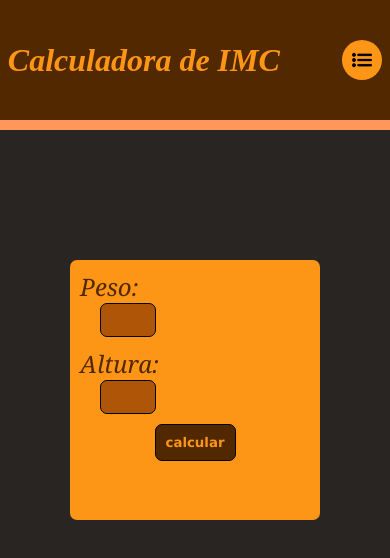
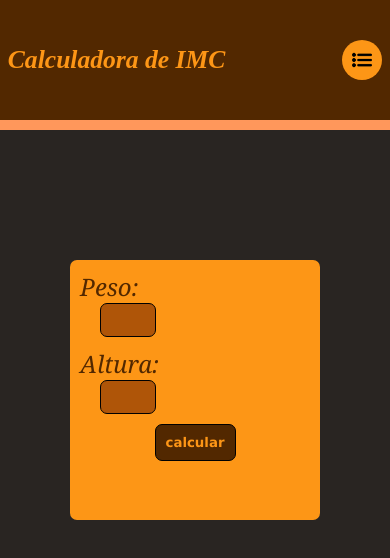
Before and after one commit to Kgabriel00/PROJETO_CALC_IMC, a plain HTML site: page index.html in a window 390 px wide. Drawn offline with Linux system fonts and the light colour scheme.

Commit message:
alterações de responsividade

```diff
--- a/imc_calc.css
+++ b/imc_calc.css
@@ -25,7 +25,7 @@
 #titulo{
     font-family: 'Times New Roman', Times, serif;
     font-style: italic;
-    font-size: normal;
+    font-size: 80%;
     font-weight: lighter;
     padding-left: 2%;
 }
--- a/index.html
+++ b/index.html
@@ -2,7 +2,7 @@
 <html lang="pt-br">
 <head>
     <meta charset="UTF-8">
-    <meta name="viewport" content="width=device-width, initial-scale=1.0">
+    <meta name="viewport" content="width=device-width, initial-scale=1.0, max-scale=1.0">
     <link rel="shortcut icon" href="imagens/Gartoon-Team-Gartoon-Categories-Wine.ico" type="image/x-icon">
     <title>estudando html</title>
     <link rel="stylesheet" href="imc_calc.css">
```
